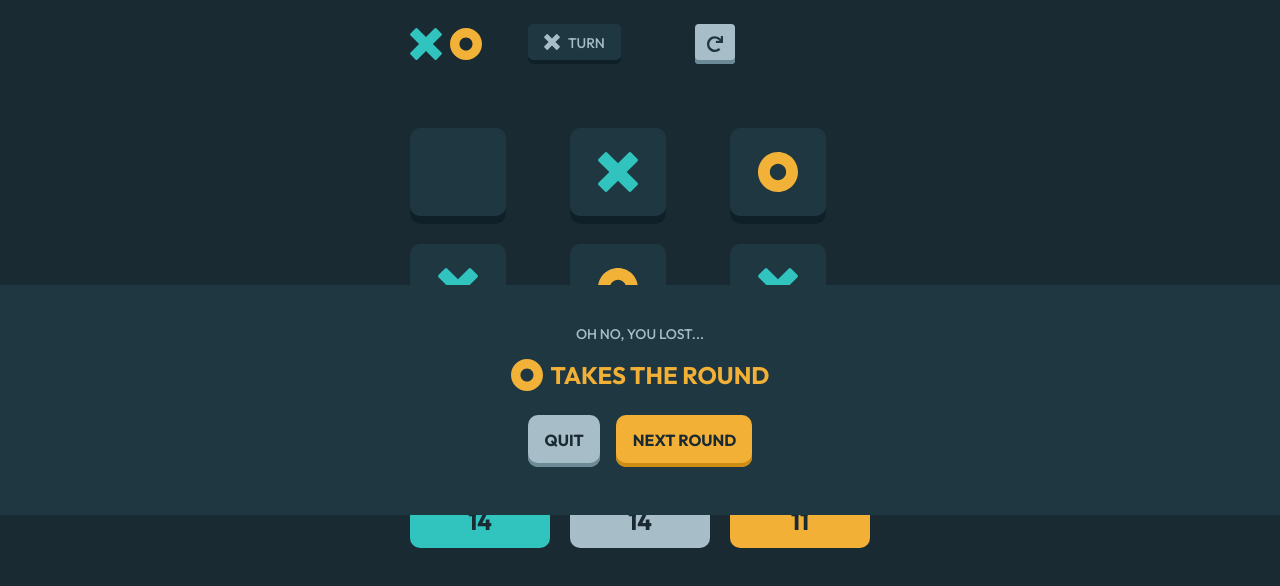
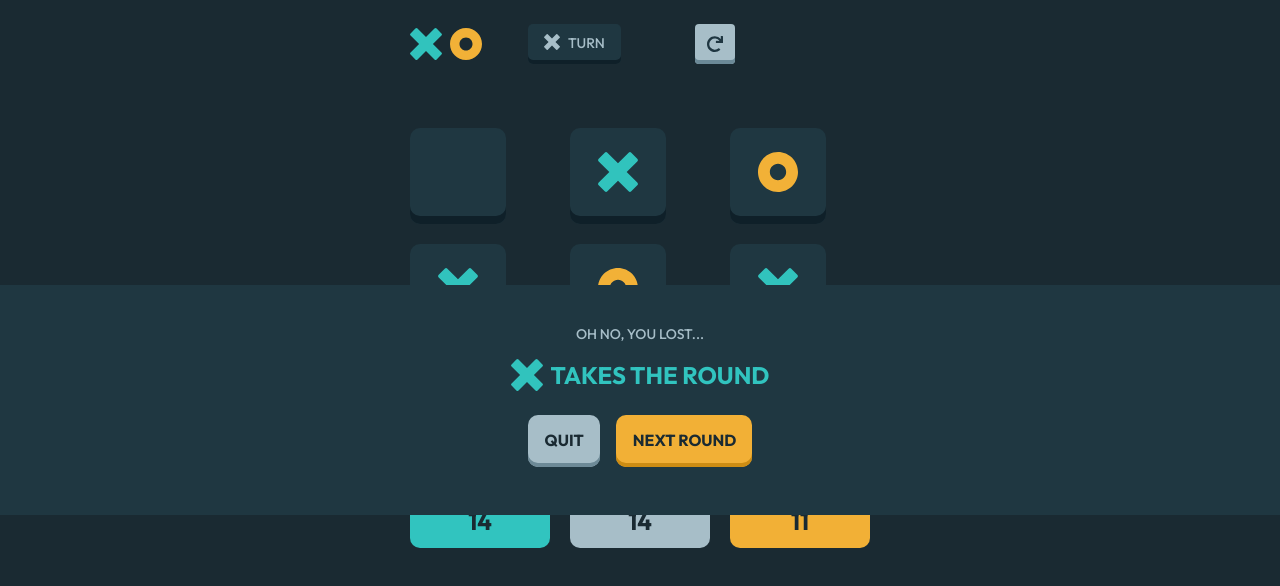
Before and after one commit to kylelamse/tic-tac-toe, a React (Create React App) app: page / in a window 1280 px wide. Shown: the top 586 px of the page. Built offline with nearby package versions, Linux system fonts and the light colour scheme.

Commit message:
Implement X winning

```diff
--- a/src/components/GameOver.tsx
+++ b/src/components/GameOver.tsx
@@ -14,7 +14,7 @@ const GameOver = (props: Props) => {
                     Oh no, you lost...
                 </Typograpy>
                 <div className="game_over_winner_container">
-                    <Winner />
+                    <Winner winner="X" />
                 </div>
                 <div className="game_over_buttons_container">
                     <Button color="silver" size="medium">
--- a/src/components/Typography.scss
+++ b/src/components/Typography.scss
@@ -50,3 +50,7 @@ $bold_weight: 700;
 .typography_light_yellow {
     color: colors.$light_yellow;
 }
+
+.typography_light_blue {
+    color: colors.$light_blue;
+}
--- a/src/components/Typography.tsx
+++ b/src/components/Typography.tsx
@@ -2,7 +2,7 @@ import React from "react";
 import classNames from "classnames";
 import "./Typography.scss";
 
-type colors = "dark_navy" | "light_yellow";
+type colors = "dark_navy" | "light_yellow" | "light_blue";
 type alignments = "centered";
 type variants = "large" | "medium" | "small" | "extrasmall" | "body";
 type opacities = "half";
@@ -51,6 +51,7 @@ const getClassName = (
         typography_dark_navy: color === "dark_navy",
         typography_centered: alignment === "centered",
         typography_light_yellow: color === "light_yellow",
+        typography_light_blue: color === "light_blue",
     });
 };
 
--- a/src/components/Winner.tsx
+++ b/src/components/Winner.tsx
@@ -3,16 +3,23 @@ import GamePiece from "./GamePiece";
 import Typograpy from "./Typography";
 import "./Winner.scss";
 
-type Props = {};
+type winners = "X" | "O";
+type Props = {
+    winner: winners;
+};
 
-const Winner = (props: Props) => {
+const Winner = ({ winner }: Props) => {
     return (
         <div className="winner_container">
-            <GamePiece size="Medium" type="O" />
+            <GamePiece size="Medium" type={winner} />
             <Typograpy
                 variant="medium"
                 alignment="centered"
-                color="light_yellow"
+                color={
+                    (winner === "O" && "light_yellow") ||
+                    (winner === "X" && "light_blue") ||
+                    undefined
+                }
             >
                 takes the round
             </Typograpy>
```
